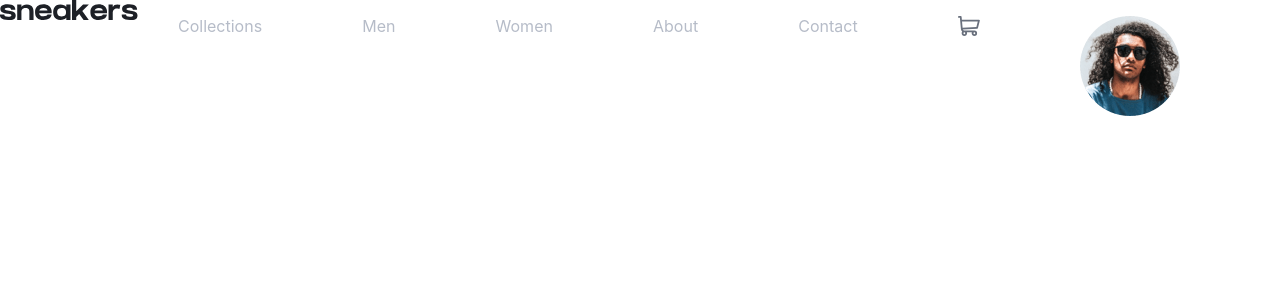
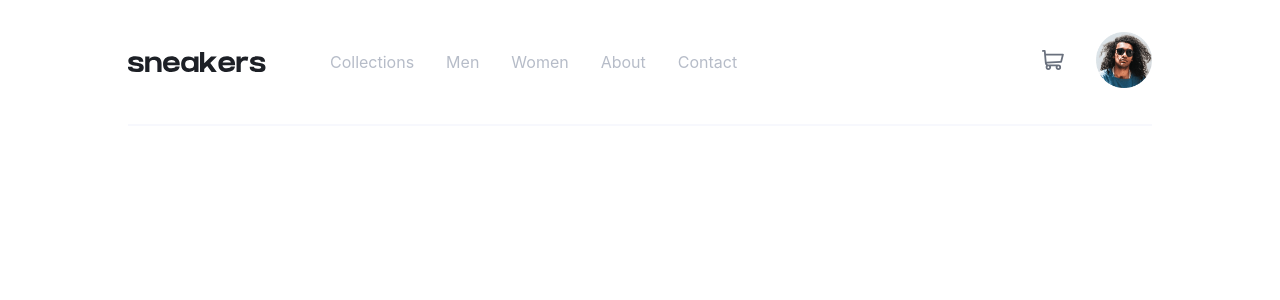
Before and after one commit to fumigari/ecommerce-product-page, a React (Create React App) app: page / in a window 1280 px wide. Shown: the top 300 px of the page. Built offline with nearby package versions, Linux system fonts and the light colour scheme.

Commit message:
Style header content

```diff
--- a/src/App.module.css
+++ b/src/App.module.css
@@ -1,6 +1,12 @@
 .appHeader {
   display: flex;
   font-size: 1rem;
+  justify-content: space-around;
+  width: 100%;
+  gap: 1rem;
+  align-items: center;
+  padding: 2rem 0;
+  border-bottom: 2px solid var(--light-grayish-blue);
 }
 
 /* Pegando todas as tags img que são filhas diretas da tag header */
@@ -8,13 +14,27 @@
   height: 100%;
 }
 
-.list {
+.listWrapper {
   display: flex;
   width: 100%;
-  justify-content: space-between;
 }
 
 /* Pegando todas as tags <a> descendentes da tag com a classe listItem sendo filha direta ou não*/
 .listItem a {
   color: var(--grayish-blue);
 }
+
+.cartAndIcon {
+  gap: 2rem;
+  align-items: center;
+  justify-content: flex-end;
+}
+
+.avatar {
+  height: 3.5rem;
+}
+
+.menuItems {
+  gap: 2rem;
+  margin-left: 3rem;
+}
--- a/src/App.tsx
+++ b/src/App.tsx
@@ -8,7 +8,7 @@ function App() {
   return (
     <header className={styles.appHeader}>
       <img src={logomarca} alt="sneakers logo" />
-      <ul className={styles.list}>
+      <ul className={`${styles.listWrapper} ${styles.menuItems}`}>
         <li className={styles.listItem}>
           <a href="">Collections</a>
         </li>
@@ -24,6 +24,8 @@ function App() {
         <li className={styles.listItem}>
           <a href="">Contact</a>
         </li>
+      </ul>
+      <ul className={`${styles.listWrapper} ${styles.cartAndIcon}`}>
         <li>
           <a>
             <img src={iconCart} alt="ícone carrinho de compras" />
@@ -31,10 +33,13 @@ function App() {
         </li>
         <li>
           <a>
-            <img src={avatarProfile} alt="imagem de perfil da usuária" />
+            <img
+              src={avatarProfile}
+              alt="imagem de perfil da usuária"
+              className={styles.avatar}
+            />
           </a>
         </li>
-        <li></li>
       </ul>
     </header>
   );
--- a/src/index.css
+++ b/src/index.css
@@ -1,13 +1,24 @@
 :root {
   --grayish-blue: hsl(220, 14%, 75%);
+  --light-grayish-blue: hsl(223, 64%, 98%);
 }
 
 body {
-  margin: 0;
   font-family: -apple-system, BlinkMacSystemFont, "Segoe UI", "Roboto", "Oxygen",
     "Ubuntu", "Cantarell", "Fira Sans", "Droid Sans", "Helvetica Neue",
     sans-serif;
   font-size: 16px;
+  max-width: 80vw;
+  width: 100%;
+  margin: 0 auto;
+}
+
+*,
+*::after,
+*::before {
+  margin: 0;
+  padding: 0;
+  box-sizing: border-box;
 }
 
 code {
```
Also changed, not shown: .codesandbox/workspace.json (added), 1 other file (tests, documents, lock files or other folders).
